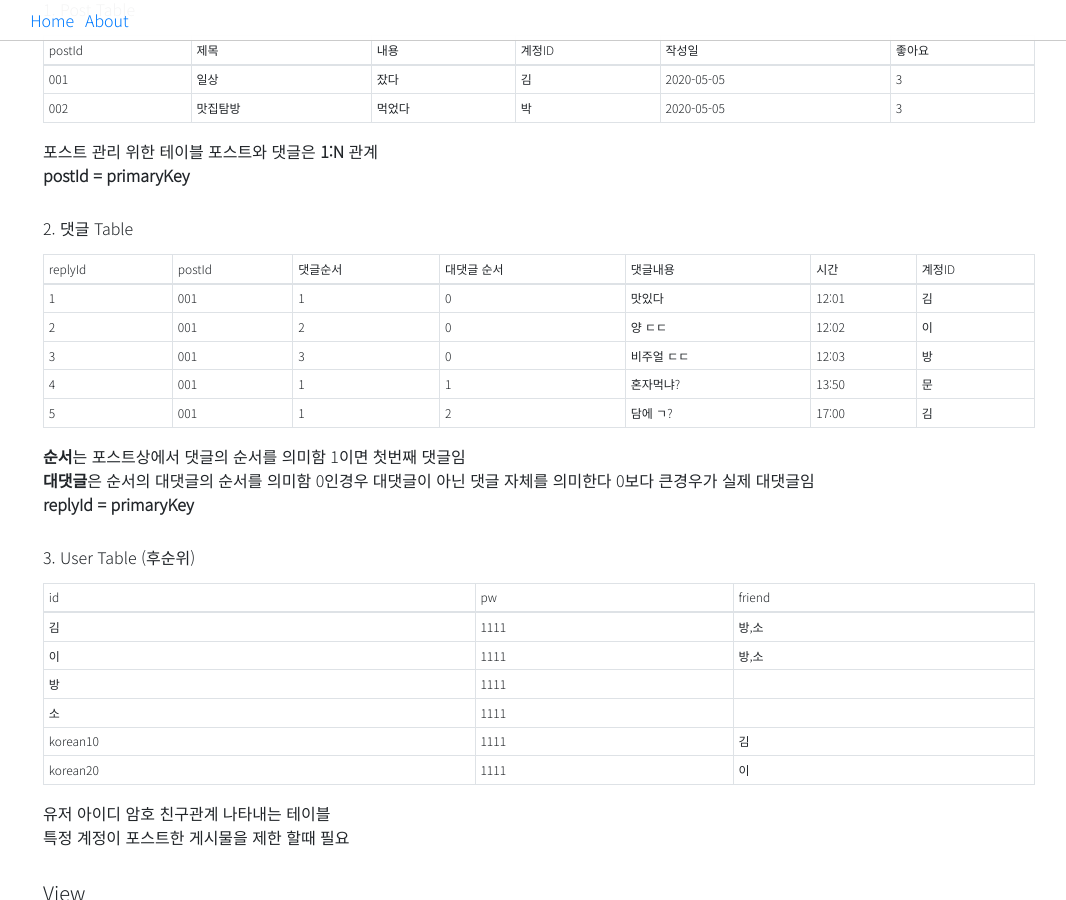
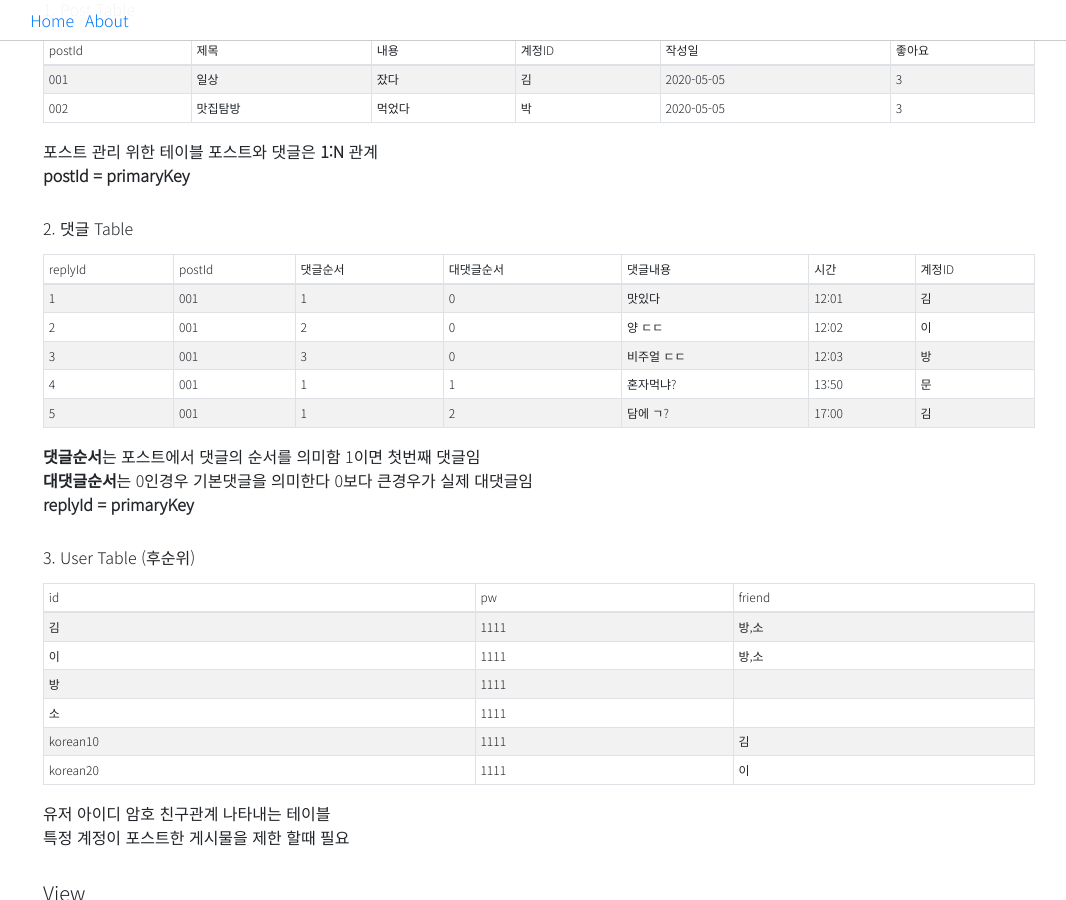
Before and after one commit to waonta/wati2.github.io, a Jekyll site: the page built from _posts/2020-05-05-Unlucky Facebook.md, in a window 1280 px wide and 900 px high, scrolled down 512 px. Shown: the whole window, without its empty margins (101-1167 px from the left). Built offline with Jekyll 4.4.1, drawn with Linux system fonts in a browser that asks for light colours.

Commit message:
edit post

```diff
--- a/_posts/2020-05-05-Unlucky Facebook.md
+++ b/_posts/2020-05-05-Unlucky Facebook.md
@@ -18,7 +18,7 @@ date: 2020-05-05
 
 ###### 1. Post Table
 
-{:.table .table-bordered .table-sm}
+{:.table .table-striped .table-bordered .table-sm}
 |postId|제목|내용|계정ID|작성일|좋아요|
 |---|---|---|---|---|---|
 |001|일상|잤다|김|2020-05-05|3|
@@ -30,8 +30,8 @@ date: 2020-05-05
 
 ###### 2. 댓글 Table
 
-{:.table .table-bordered .table-sm}
-|replyId|postId|댓글순서|대댓글 순서|댓글내용|시간|계정ID|
+{:.table .table-striped .table-bordered .table-sm}
+|replyId|postId|댓글순서|대댓글순서|댓글내용|시간|계정ID|
 |---|---|---|---|---|---|---|
 |1|001|1 |0|맛있다      | 12:01 | 김 |
 |2|001|2 |0|양 ㄷㄷ     | 12:02 | 이 |
@@ -39,13 +39,13 @@ date: 2020-05-05
 |4|001|1 |1|혼자먹냐?   | 13:50 | 문 |
 |5|001|1 |2|담에 ㄱ?    | 17:00 | 김 |
 
-**순서**는 포스트상에서 댓글의 순서를 의미함 1이면 첫번째 댓글임
-**대댓글**은 순서의 대댓글의 순서를 의미함 0인경우 대댓글이 아닌 댓글 자체를 의미한다 0보다 큰경우가 실제 대댓글임
+**댓글순서**는 포스트에서 댓글의 순서를 의미함 1이면 첫번째 댓글임
+**대댓글순서**는 0인경우 기본댓글을 의미한다 0보다 큰경우가 실제 대댓글임
 **replyId = primaryKey**
 
 ###### 3. User Table (후순위)
 
-{:.table .table-bordered .table-sm}
+{:.table .table-striped .table-bordered .table-sm}
 |id | pw | friend |
 |---|---|---|
 |김| 1111 | 방,소 |
```
